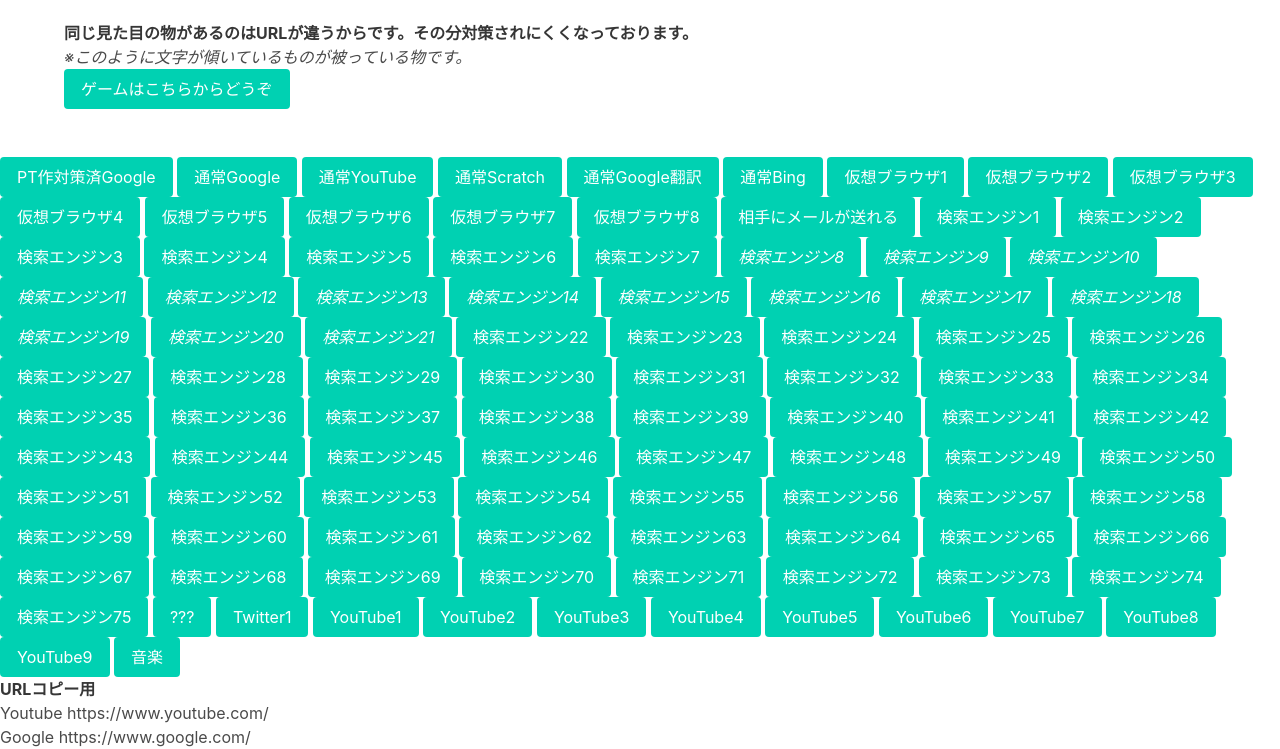
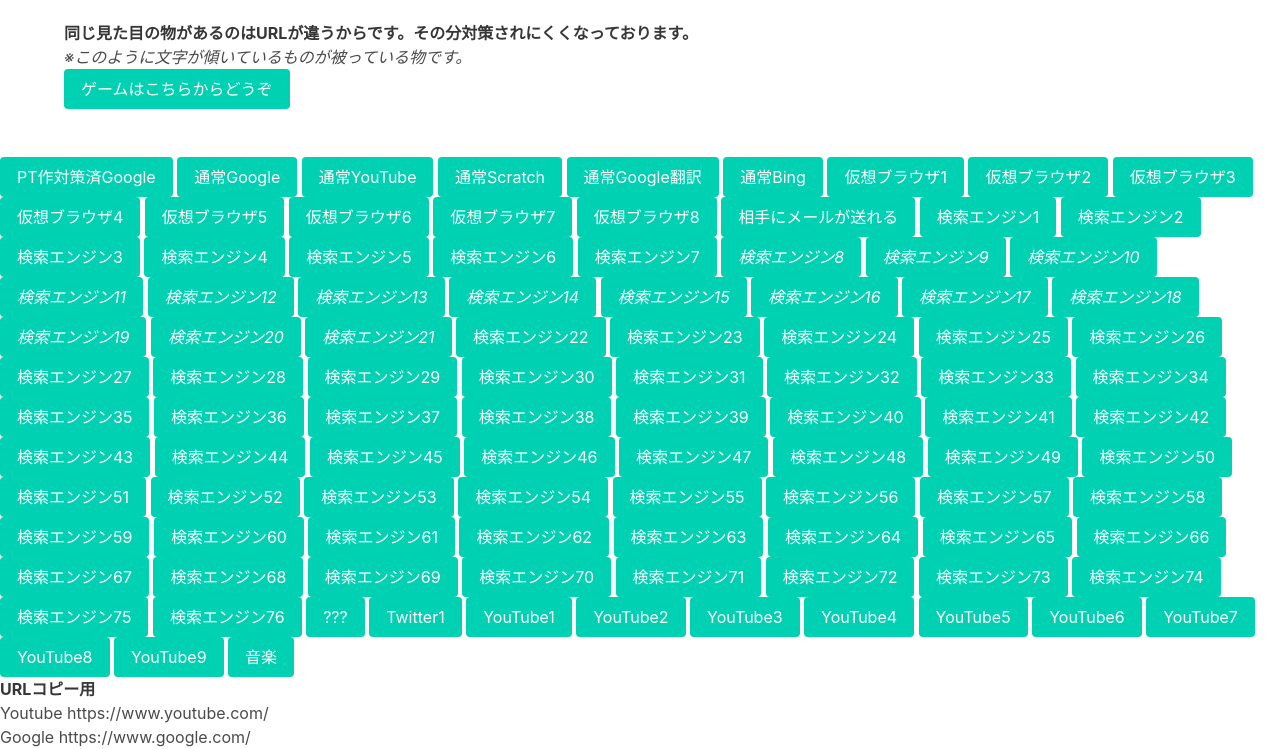
Before and after one commit to alphaU03B1/g, a plain HTML site: page index.html in a window 1280 px wide. Shown: the part 116-865 px from the top of the page. Drawn offline with nearby package versions, Linux system fonts and the light colour scheme.

Commit message:
Update index.html

```diff
--- a/index.html
+++ b/index.html
@@ -113,6 +113,7 @@
 <a class="button is-primary" href="https://www.browserstack.com/virtual-browser">検索エンジン73</a>
 <a class="button is-primary" href="https://www.lambdatest.com/virtual-browsers">検索エンジン74</a>
 <a class="button is-primary" href="https://ieonchrome.com">検索エンジン75</a>
+<a class="button is-primary" href="https://securl.nu">検索エンジン76</a>
 <a class="button is-primary" href="https://archive.org/web">???</a>
 
 
```
